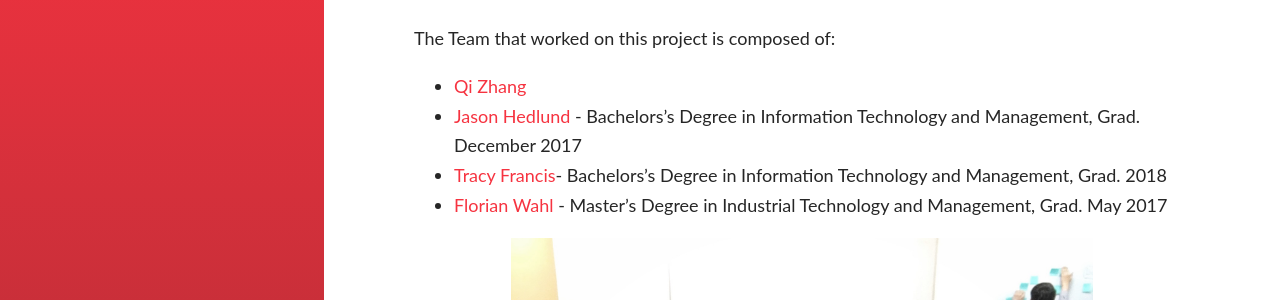
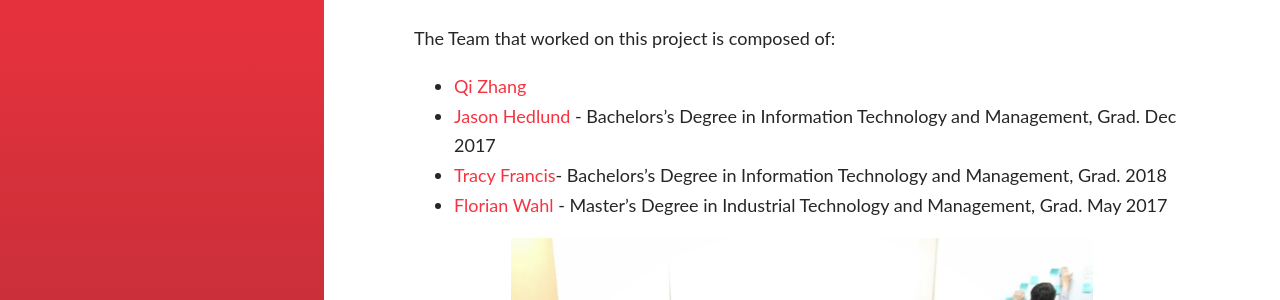
Before and after one commit to florian-wahl/com525portfolio, a Jekyll site: the page built from team.md, in a window 1280 px wide and 1124 px high. Shown: the part 160-460 px from the top of the window. Built offline with Jekyll 4.4.1, drawn with Linux system fonts in a browser that asks for light colours.

Commit message:
Update team.md

```diff
--- a/team.md
+++ b/team.md
@@ -6,7 +6,7 @@ weight: 50
 
 The Team that worked on this project is composed of:
 - [Qi Zhang](mailto:qzhang79@hawk.iit.edu)
-- [Jason Hedlund](mailto:jhedlund@hawk.iit.edu) - Bachelors's Degree in Information Technology and Management, Grad. December 2017
+- [Jason Hedlund](mailto:jhedlund@hawk.iit.edu) - Bachelors's Degree in Information Technology and Management, Grad. Dec 2017
 - [Tracy Francis](mailto:tfranci2@hawk.iit.edu)- Bachelors's Degree in Information Technology and Management, Grad. 2018
 - [Florian Wahl](mailto:fwahl@hawk.iit.edu) - Master's Degree in Industrial Technology and Management, Grad. May 2017
 
```
